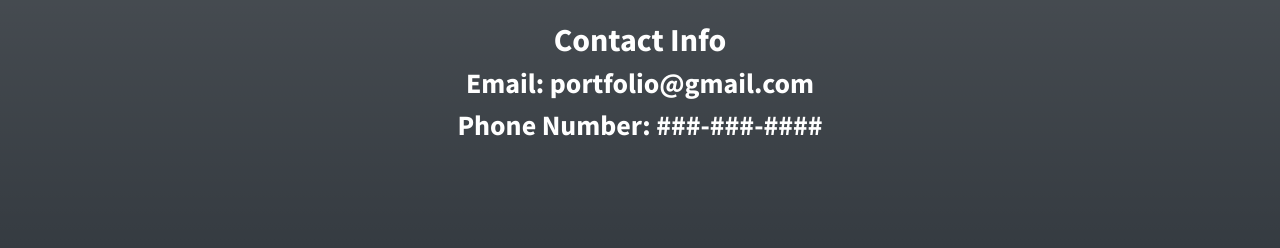
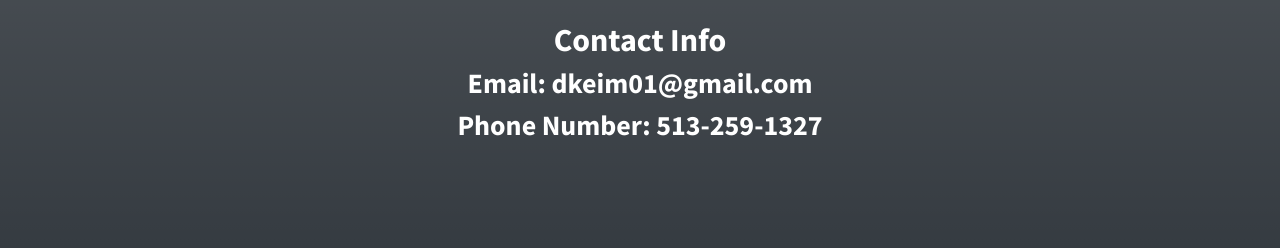
Before and after one commit to draykeim/portfolio, a plain HTML site: page index.html in a window 1280 px wide. Shown: the part 4831-5079 px from the top of the page. Drawn offline with nearby package versions, Linux system fonts and the light colour scheme; files whose address does not match are found by name.

Commit message:
hopefully done

```diff
--- a/index.html
+++ b/index.html
@@ -179,8 +179,8 @@
             <div class="container px-4 px-lg-5 text-center">
                 <h2 class="mb-4">Here on the map is Kable Academy, This is where I learned everything I know about Coding.</h2>
                 <h2>Contact Info </h2>
-                <h3>Email: portfolio@gmail.com</h3>
-                <h3>Phone Number: ###-###-####</h3>
+                <h3>Email: dkeim01@gmail.com</h3>
+                <h3>Phone Number: 513-259-1327</h3>
 
             </div>
         </section>
```
